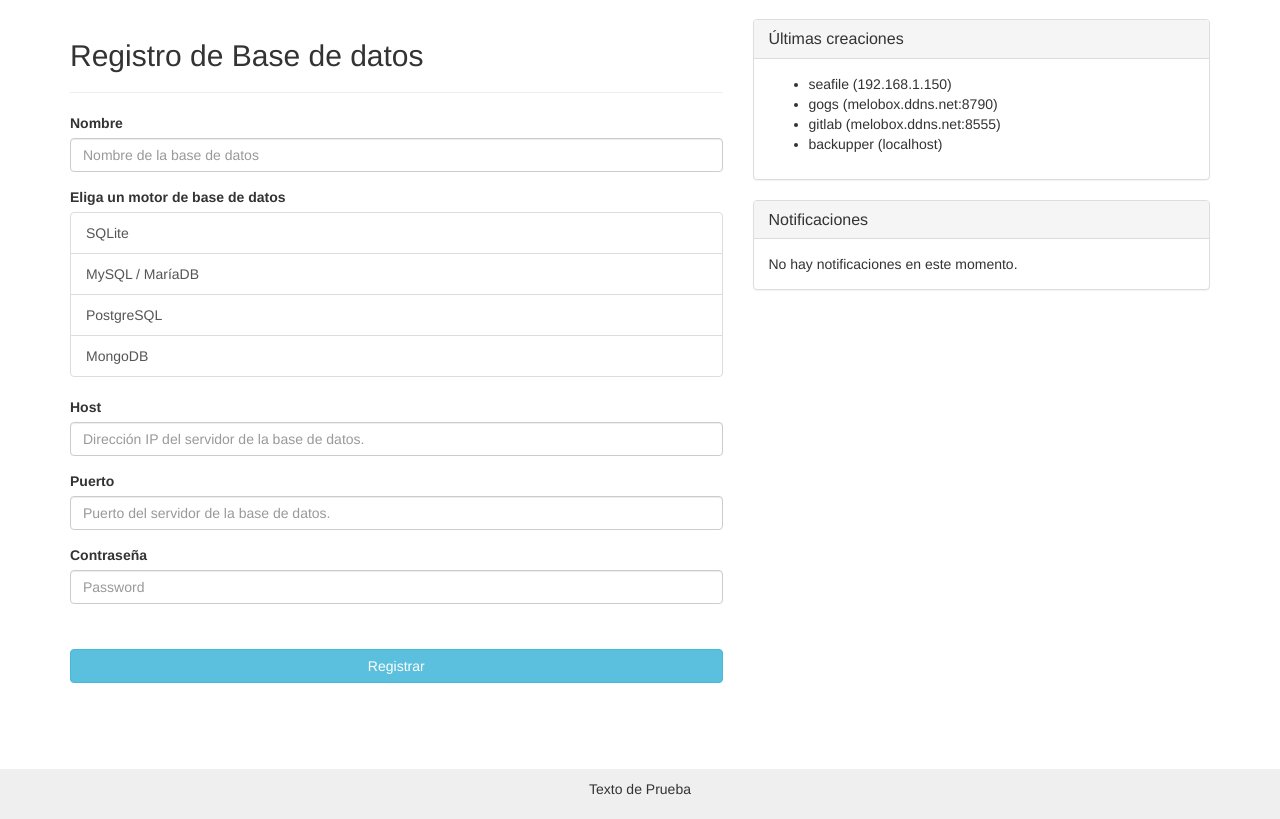
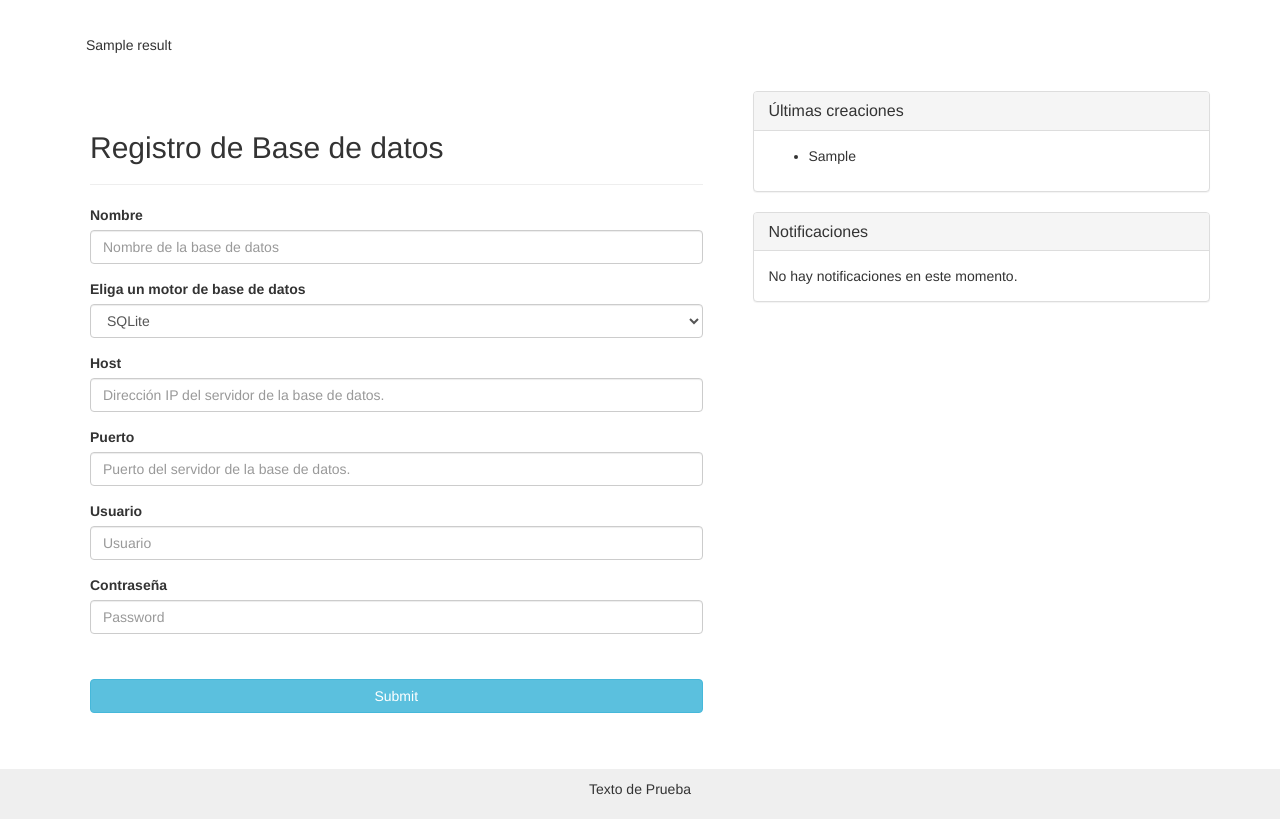
Before and after one commit to jiss2891/backupper, a Django app: template dbb/apps/databases/templates/crud_databases.html in a window 1280 px wide. Shown: the part 51-870 px from the top of the page. Run offline with Django 3.2, Linux system fonts and the light colour scheme; the template is opened without the code that fills it: most values are stand-ins (such as "Sample title", 1, 10 or a date in 2020); some libraries are stand-ins or nearby versions.

Commit message:
add interfaz para creación / listado de databases

```diff
--- a/dbb/apps/databases/templates/crud_databases.html
+++ b/dbb/apps/databases/templates/crud_databases.html
@@ -1,36 +1,49 @@
 {% extends 'admin.html' %}
 
 {% block content %}
-<form>
+{% if result %}
+<div class="row">
+  <div class="col-md-12">
+    <div class="alert alert-{{ status }}" role="alert">{{ result }}</div>
+  </div>
+</div>
+{% endif %}
 <div class="row">
   <div class="col-md-7">
-      <form class="common-form">
+    <form id="dbCreation" class="common-form" action="{% url 'databases_new' %}" method="post" accept-charset="UTF-8">
+      {% csrf_token %}
       <div class="form-group">
         <h2>Registro de Base de datos</h2>
         <hr>
         <label for="db_name">Nombre</label>
-          <input type="text" class="form-control" id="db_name" placeholder="Nombre de la base de datos">
+        <input type="text" class="form-control" id="db_name" name="db_name" placeholder="Nombre de la base de datos">
       </div>
       <label>Eliga un motor de base de datos</label>
-        <div class="list-group">
-          <a href="#" class="list-group-item">SQLite</a>
-          <a href="#" class="list-group-item">MySQL / MaríaDB</a>
-          <a href="#" class="list-group-item">PostgreSQL</a>
-          <a href="#" class="list-group-item">MongoDB</a>
+      <div class="form-group">
+        <select name="db_backend" form="dbCreation" class="form-control">
+          <option value="sqlite" selected>SQLite</option>
+          <option value="mysql">MySQL / MaríaDB</option>
+          <option value="psql">PostgreSQL</option>
+          <option value="mongo">MongoDB</option>
+        </select>
       </div>
       <div class="form-group">
         <label for="db_host">Host</label>
-          <input type="text" class="form-control" id="db_host" placeholder="Dirección IP del servidor de la base de datos.">
+        <input type="text" class="form-control" id="db_host" name="db_host" placeholder="Dirección IP del servidor de la base de datos.">
       </div>
       <div class="form-group">
         <label for="db_port">Puerto</label>
-          <input type="text" class="form-control" id="db_port" placeholder="Puerto del servidor de la base de datos.">
+        <input type="text" class="form-control" id="db_port" name="db_port" placeholder="Puerto del servidor de la base de datos.">
+      </div>
+      <div class="form-group">
+        <label for="db_user">Usuario</label>
+        <input type="text" class="form-control" id="db_user" name="db_user" placeholder="Usuario">
       </div>
       <div class="form-group">
         <label for="db_pass">Contraseña</label>
-          <input type="password" class="form-control" id="db_pass" placeholder="Password">
+        <input type="password" class="form-control" id="db_pass" name="db_pass" placeholder="Password">
       </div>
-        <button type="submit" class="btn btn-default btn-info">Registrar</button>
+      <input type="submit" class="btn btn-default btn-info">
     </form>
   </div>
   <div class="col-md-5">
@@ -40,10 +53,9 @@
       </div>
       <div class="panel-body">
         <ul>
-            <li>seafile (192.168.1.150)</li>
-            <li>gogs (melobox.ddns.net:8790)</li>
-            <li>gitlab (melobox.ddns.net:8555)</li>
-            <li>backupper (localhost)</li>
+          {% for db in db_list %}
+          <li>{{ db }}</li>
+          {% endfor %}
         </ul>
       </div>
     </div>
@@ -57,7 +69,6 @@
       </div>
   </div>
 </div>
-</form>
 
 <script>
   $(document).ready(function(){
--- a/dbb/apps/databases/urls.py
+++ b/dbb/apps/databases/urls.py
@@ -1,7 +1,9 @@
 from django.conf.urls import url
-from .views import databases
+from .views import databases, make_backup, databases_list
 
 
 urlpatterns = [
-    url(r'^databases/$', databases, name="crud-databases")
+    url(r'^databases/$', databases_list, name="databases_list"),
+    url(r'^databases/new$', databases, name="databases_new"),
+    url(r'^databases/backup/$', make_backup, name="databases_backup")
 ]
--- a/dbb/templates/admin.html
+++ b/dbb/templates/admin.html
@@ -33,8 +33,8 @@
         <li class="dropdown">
           <a href="#" class="dropdown-toggle" data-toggle="dropdown" role="button" aria-haspopup="true" aria-expanded="false">Servidores<span class="caret"></span></a>
           <ul class="dropdown-menu">
-            <li><a href="#">Ver lista de servidores</a></li>
-            <li><a href="{% url 'crud-databases' %}">Agregar nueva base de datos</a></li>
+            <li><a href="{% url 'databases_list' %}">Ver lista de servidores</a></li>
+            <li><a href="{% url 'databases_new' %}">Agregar nueva base de datos</a></li>
           </ul>
         </li>
       </ul>
```
Also changed, not shown: dbb/apps/databases/models.py (+10 -5 lines), dbb/apps/databases/views.py (+62 -4 lines), dbb/apps/databases/templates/list_databases.html (added). Lines whose indentation alone changed are shown as unchanged.
